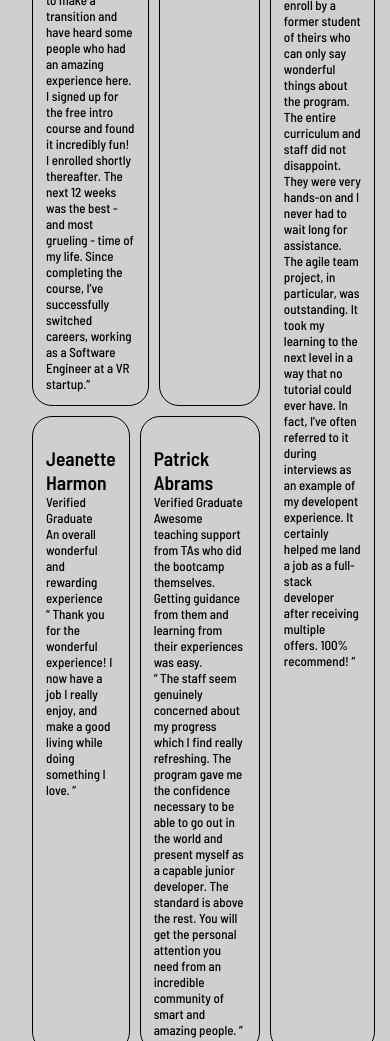
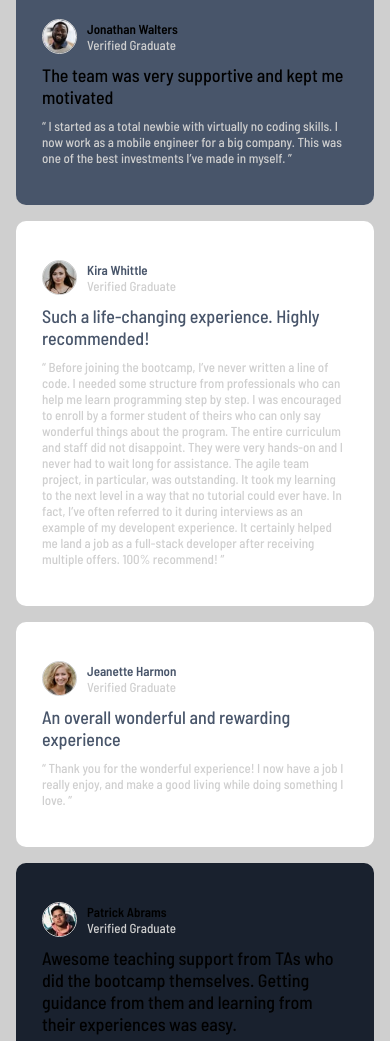
Before and after one commit to Spanioulis/testimonials-grid-section, a plain HTML site: page index.html in a window 390 px wide. Shown: the part 449-1490 px from the top of the page. Drawn offline with Linux system fonts and the light colour scheme.

Commit message:
add styles to cards

```diff
--- a/index.html
+++ b/index.html
@@ -51,7 +51,8 @@
       <article class="card">
         <header class="card__header">
           <figure class="card__figure">
-            <img src="./images/" alt="" title="" class="card__image" />
+            <img src="./images/image-jonathan.jpg" alt="Jonathan Walters smiling" title="Jonathan Walters"
+              class="card__image" />
             <figcaption class="card__caption">
               <h2 class="card__title">Jonathan Walters</h2>
               <p class="card__subtitle">Verified Graduate</p>
@@ -72,7 +73,7 @@
       <article class="card">
         <header class="card__header">
           <figure class="card__figure">
-            <img src="./images/" alt="" title="" class="card__image" />
+            <img src="./images/image-kira.jpg" alt="Kira Whittle" title="Kira Whittle" class="card__image" />
             <figcaption class="card__caption">
               <h2 class="card__title">Kira Whittle</h2>
               <p class="card__subtitle">Verified Graduate</p>
@@ -99,7 +100,8 @@
       <article class="card">
         <header class="card__header">
           <figure class="card__figure">
-            <img src="./images/" alt="" title="" class="card__image" />
+            <img src="./images/image-jeanette.jpg" alt="Jeanette Harmon smiling" title="Jeanette Harmon"
+              class="card__image" />
             <figcaption class="card__caption">
               <h2 class="card__title">Jeanette Harmon</h2>
               <p class="card__subtitle">Verified Graduate</p>
@@ -120,7 +122,7 @@
       <article class="card">
         <header class="card__header">
           <figure class="card__figure">
-            <img src="./images/" alt="" title="" class="card__image" />
+            <img src="./images/image-patrick.jpg" alt="Patrick Abrams" title="Patrick Abrams" class="card__image" />
             <figcaption class="card__caption">
               <h2 class="card__title">Patrick Abrams</h2>
               <p class="card__subtitle">Verified Graduate</p>
@@ -141,7 +143,7 @@
       </article>
     </section>
 
-    <footer class="pt-1">
+    <footer>
       Challenge by <a href="https://www.frontendmentor.io?ref=challenge" target="_blank">Frontend Mentor</a>.
       Coded by <a href="https://github.com/Spanioulis/">Spanioulis</a>.
     </footer>
--- a/styles/styles.css
+++ b/styles/styles.css
@@ -22,60 +22,133 @@ body {
     background-color: var(--light-gray);
     font-family: var(--font-stack);
     font-size: 13px;
-    padding: 2rem;
 }
 
 footer {
     text-align: center;
-}
-
-.pt-1 {
     padding-top: 1em;
 }
 
+/* Grid */
+
+.s-grid {
+    display: grid;
+    grid-gap: 30px;
+    grid-template-columns: repeat(4, 1fr);
+    grid-template-rows: minmax(250px, auto);
+    padding: 2rem 10rem;
+
+}
+
+/* Cards */
+
 .card {
-    border-radius: 20px;
-    /* TODO: Eliminar */
-    border: 1px solid black;
-    padding: 1em;
+    border-radius: 10px;
+    display: flex;
+    flex-direction: column;
+    gap: 10px;
+    justify-content: space-between;
+    padding: 3em 2em;
+}
+
+.card__title {
+    font-size: 13px;
+}
+
+.card__description {
+    font-size: 18px;
+}
+
+.card__subtitle,
+.card__quote {
+    color: var(--light-gray)
+}
+
+.card__figure {
+    align-items: center;
+    display: flex;
+    gap: 10px;
 }
 
 .card__image {
     border-radius: 50%;
+    border: 1px solid var(--light-gray);
+    max-height: 35px;
+    width: auto;
 }
 
-.s-grid {
-    display: grid;
-    grid-gap: 10px;
-    grid-template-columns: repeat(4, 1fr);
-}
 
 /* Card 1 */
 .card:nth-child(1) {
+    background-color: var(--violet);
     grid-column: 1 / 3;
     grid-row: 1;
 }
 
 /* Card 2 */
 .card:nth-child(2) {
+    background-color: var(--dark-grayish);
     grid-column: 3;
     grid-row: 1;
 }
 
 /* Card 3 */
 .card:nth-child(3) {
+    background-color: var(--white);
+    color: var(--dark-grayish);
     grid-column: 4;
     grid-row: 1 / 3;
 }
 
 /* Card 4 */
 .card:nth-child(4) {
+    background-color: var(--white);
+    color: var(--dark-grayish);
     grid-column: 1;
     grid-row: 2;
 }
 
 /* Card 5 */
 .card:nth-child(5) {
+    background-color: var(--dark-blackish);
     grid-column: 2 / 4;
     grid-row: 2;
 }
+
+@media screen and (max-width: 600px) {
+    .s-grid {
+        padding: 4rem 1rem;
+        grid-template-columns: 1fr;
+        grid-gap: 1rem;
+    }
+
+    /* Card 1 */
+    .card:nth-child(1) {
+        grid-column: 1;
+        grid-row: 1;
+    }
+
+    /* Card 2 */
+    .card:nth-child(2) {
+        grid-column: 1;
+        grid-row: 2;
+    }
+
+    /* Card 3 */
+    .card:nth-child(3) {
+        grid-column: 1;
+        grid-row: 3;
+    }
+
+    /* Card 4 */
+    .card:nth-child(4) {
+        grid-column: 1;
+        grid-row: 4;
+    }
+
+    /* Card 5 */
+    .card:nth-child(5) {
+        grid-column: 1;
+        grid-row: 5;
+    }
+}
```
